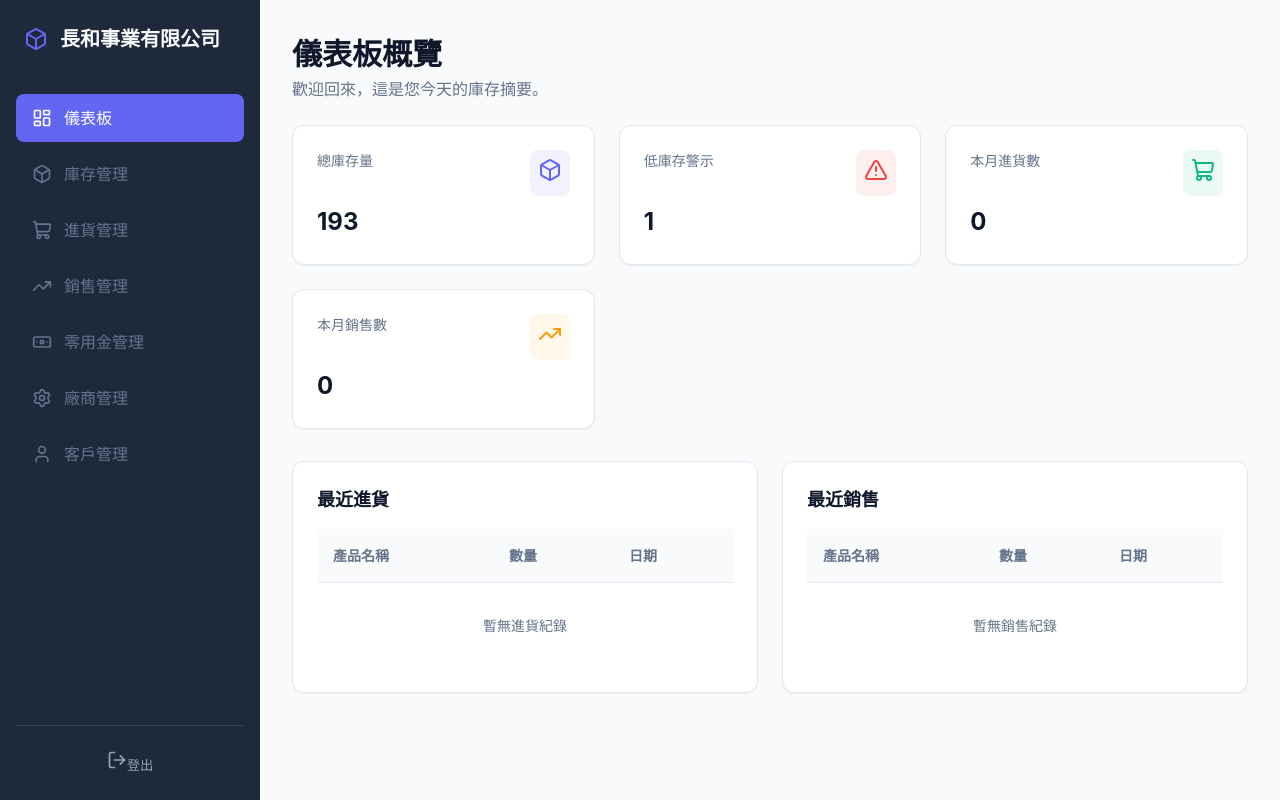
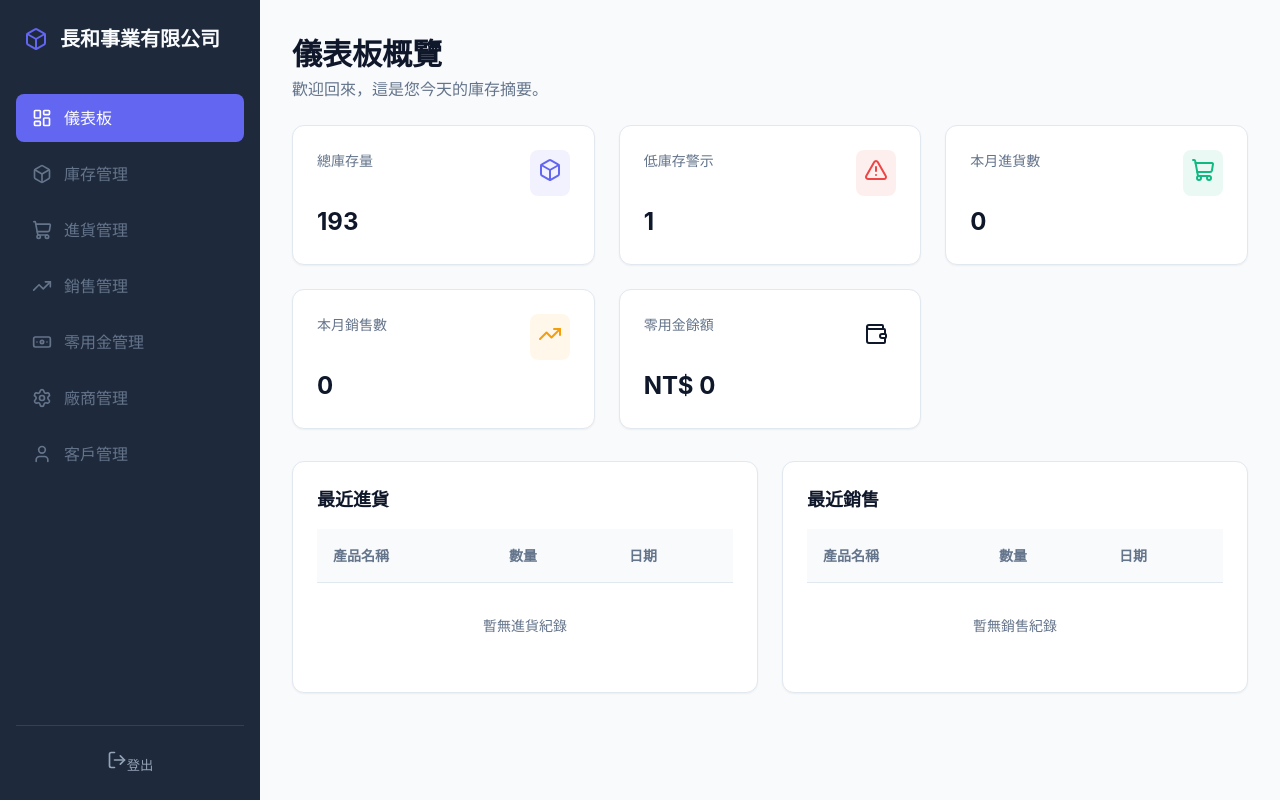
Before and after one commit to casperwucc-dev/my-inventory, a React (Vite) app: page / in a window 1280 px wide. Built offline with nearby package versions, Linux system fonts and the light colour scheme.

Commit message:
Fix Dashboard layout and add Petty Cash card

```diff
--- a/src/pages/Dashboard.jsx
+++ b/src/pages/Dashboard.jsx
@@ -1,10 +1,10 @@
-import React from 'react';
-import { useInventory } from '../hooks/useInventory';
+import { useInventory, usePettyCash } from '../hooks/useInventory';
 import StatCard from '../components/Dashboard/StatCard';
-import { Box, ShoppingCart, TrendingUp, AlertTriangle } from 'lucide-react';
+import { Box, ShoppingCart, TrendingUp, AlertTriangle, Wallet } from 'lucide-react';
 
 const Dashboard = () => {
   const { products, purchases, sales } = useInventory();
+  const { balance: pettyCashBalance } = usePettyCash();
 
   const totalStock = products.reduce((acc, p) => acc + p.stock, 0);
   const lowStockCount = products.filter(p => p.stock <= p.minStockAlert).length;
@@ -47,6 +47,12 @@ const Dashboard = () => {
           value={totalSales}
           icon={<TrendingUp size={24} />}
           color="#f59e0b"
+        />
+        <StatCard
+          title="零用金餘額"
+          value={`NT$ ${pettyCashBalance.toLocaleString()}`}
+          icon={<Wallet size={24} />}
+          color="var(--primary-light)"
         />
       </div>
 
```
